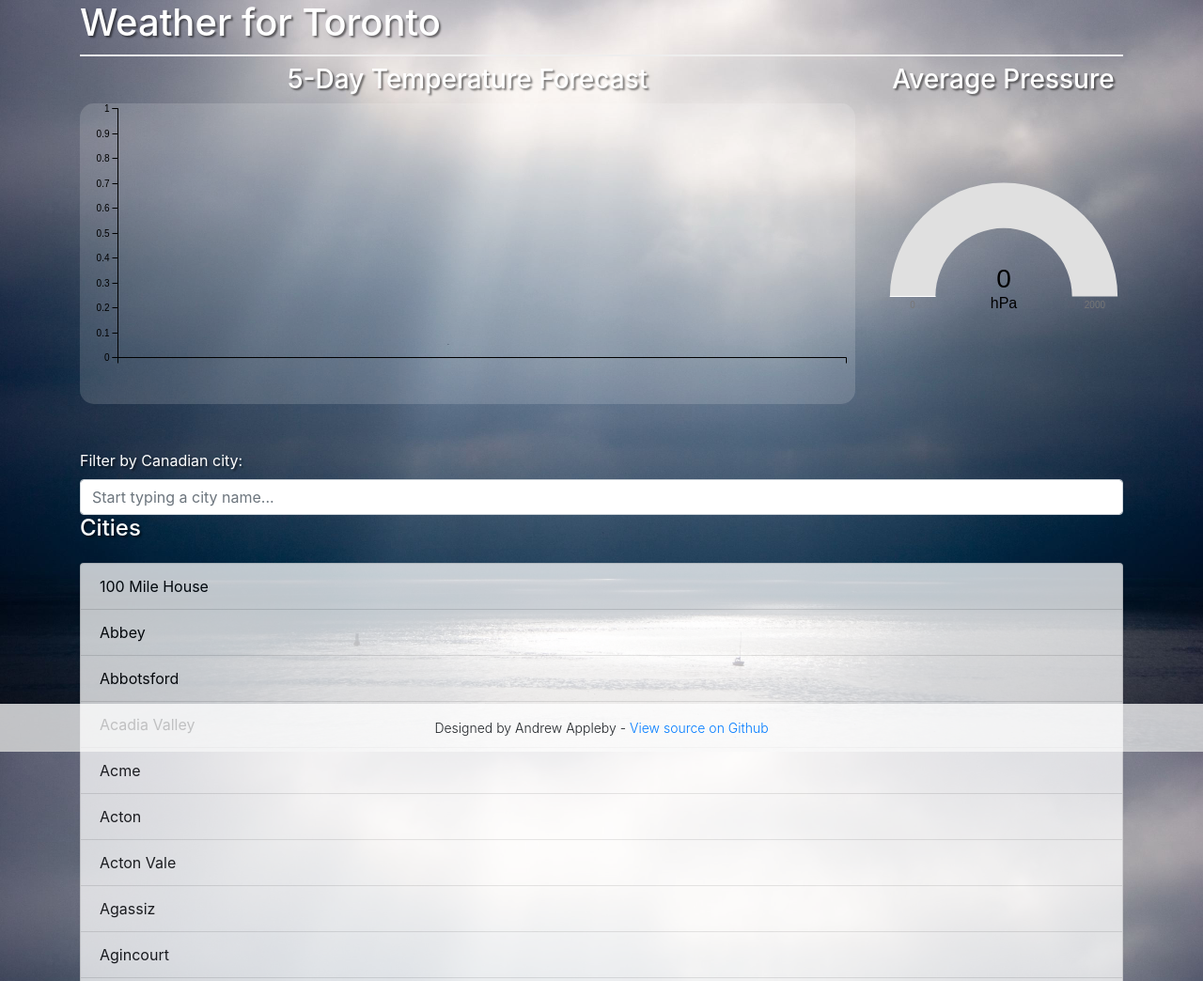
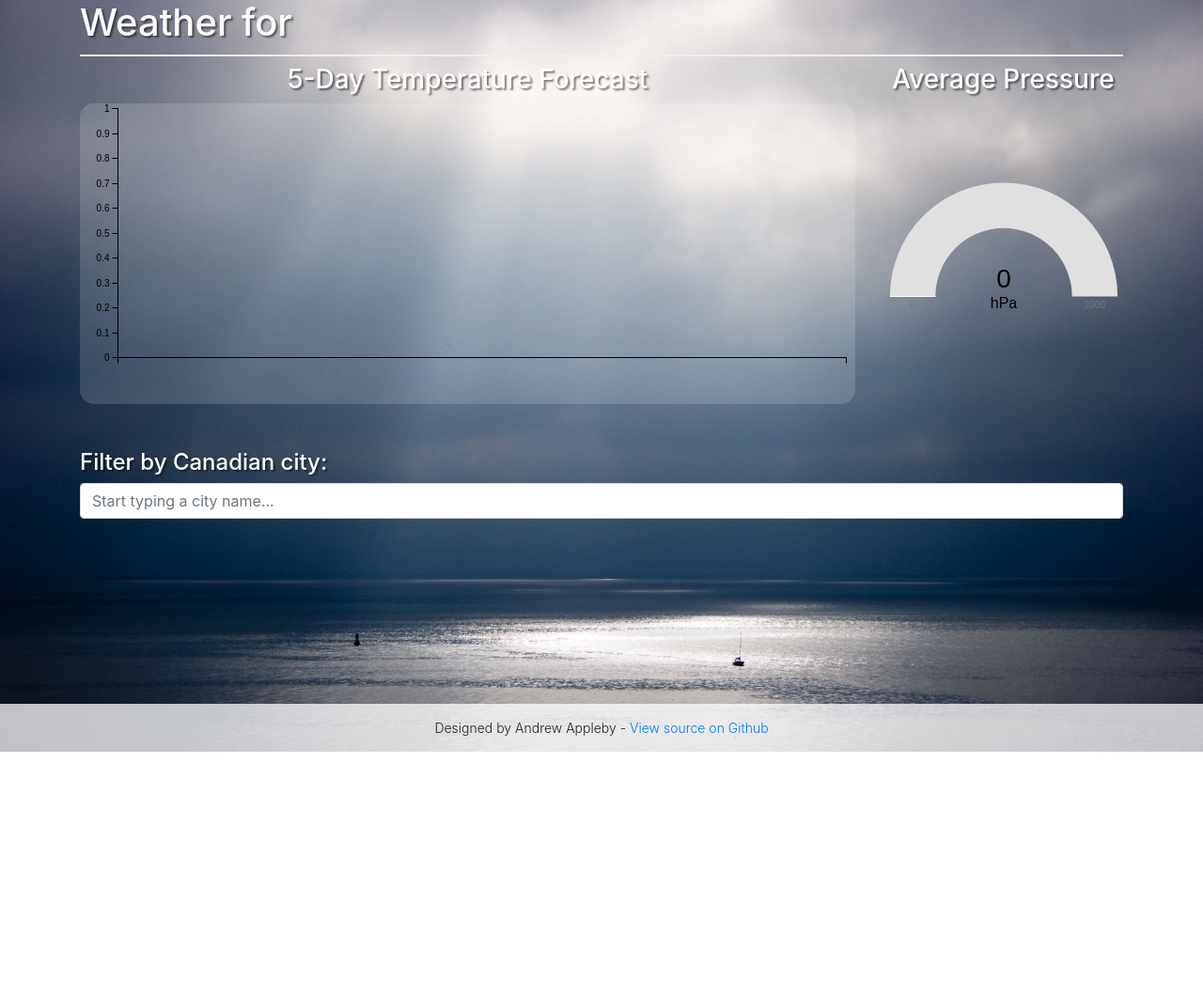
Before and after one commit to applebya/Weather-App, a website: page index.html in a window 1280 px wide. Shown: the top 1044 px of the page at 94% size. After the commit the page ends 800 px from the top, so only its background shows below. Drawn offline with nearby package versions, Linux system fonts and the light colour scheme; no server answers.

Commit message:
Add cloaking, hide search results until query present

```diff
--- a/index.html
+++ b/index.html
@@ -13,7 +13,7 @@
 		<div class="container">
 
 			<header>
-				<h1>Weather for {{selectedCity}}</h1>
+				<h1 ng-cloak>Weather for {{selectedCity.name}}</h1>
 			</header>
 
 			<div class="row">
@@ -28,15 +28,19 @@
 				</div>
 			</div>
 
-			<label>Filter by Canadian city:</label>
+			<h4>Filter by Canadian city:</h4>
 			<input class="form-control" type="text" ng-model="searchCity" placeholder="Start typing a city name...">
 
-			<h4>Cities</h4>
-			<ul class="list-group">
-				<li class="list-group-item" ng-repeat="city in cityList | filter: searchCity | orderBy: 'name'"ng-click="refreshWeatherData(city.name)">
-					{{city.name}}
-				</li>
-			</ul>
+			<br />
+
+			<div ng-show="searchCity.length">
+				<h5>City Results</h5>
+				<ul class="list-group">
+					<li class="list-group-item" ng-repeat="city in cityList | filter: searchCity | orderBy: 'name'" ng-click="refreshWeatherData(city.name)">
+						{{city.name}}
+					</li>
+				</ul>
+			</div>
 
 		</div>
 
```
